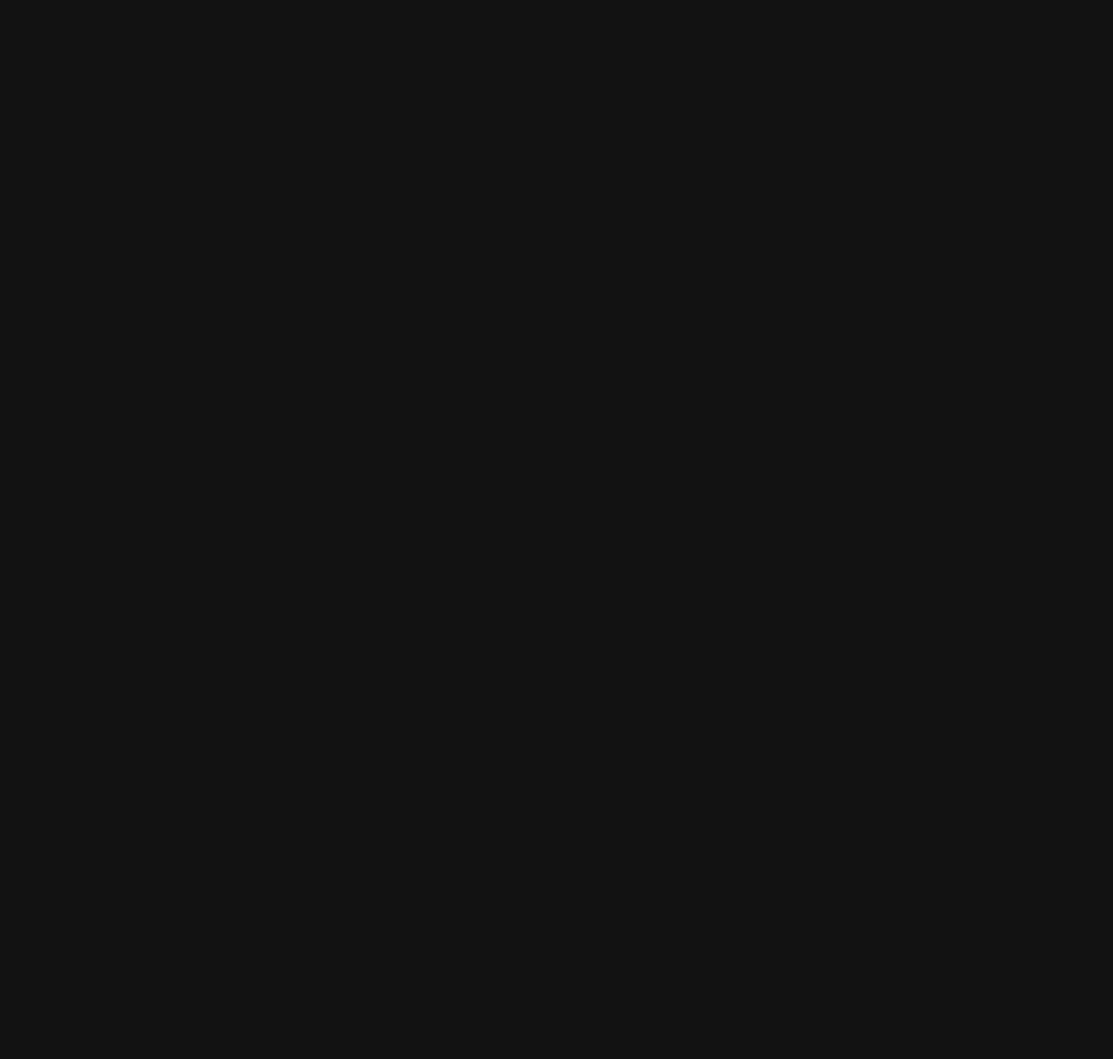
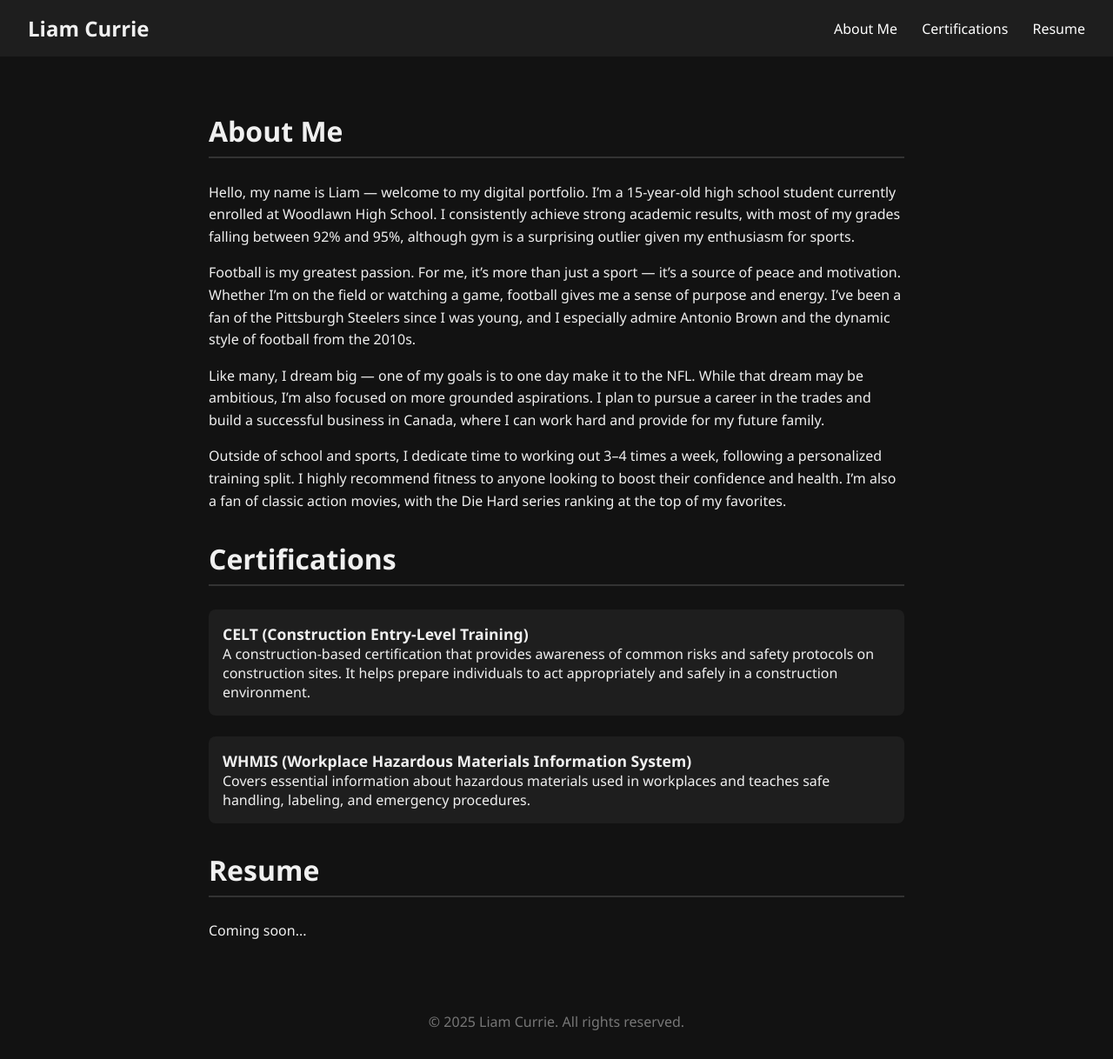
Before and after one commit to liamc1000/Portfolio2, a plain HTML site: page index.html in a window 1280 px wide. Shown: the whole page at 87% size. Before the commit the page ends 800 px from the top, so only its background shows below. Drawn offline with Linux system fonts and the light colour scheme.

Commit message:
Update 2 index.html

```diff
--- a/index.html
+++ b/index.html
@@ -125,4 +125,86 @@
     }
 
     footer {
-      text-align
+      text-align: center;
+      padding: 2rem;
+      color: #777;
+    }
+  </style>
+</head>
+<body>
+  <!-- Popup -->
+  <div id="popup">
+    <div class="popup-content">
+      <div>portfolio</div>
+      <p>by Liam</p>
+    </div>
+  </div>
+
+  <!-- Main Content -->
+  <div id="content">
+    <header>
+      <h1>Liam Currie</h1>
+      <nav>
+        <a href="#about">About Me</a>
+        <a href="#certifications">Certifications</a>
+        <a href="#resume">Resume</a>
+      </nav>
+    </header>
+
+    <main>
+      <section id="about">
+        <h2>About Me</h2>
+        <p>
+          Hello, my name is Liam — welcome to my digital portfolio. I’m a 15-year-old high school student currently enrolled at Woodlawn High School. I consistently achieve strong academic results, with most of my grades falling between 92% and 95%, although gym is a surprising outlier given my enthusiasm for sports.
+        </p>
+        <p>
+          Football is my greatest passion. For me, it’s more than just a sport — it’s a source of peace and motivation. Whether I’m on the field or watching a game, football gives me a sense of purpose and energy. I’ve been a fan of the Pittsburgh Steelers since I was young, and I especially admire Antonio Brown and the dynamic style of football from the 2010s.
+        </p>
+        <p>
+          Like many, I dream big — one of my goals is to one day make it to the NFL. While that dream may be ambitious, I’m also focused on more grounded aspirations. I plan to pursue a career in the trades and build a successful business in Canada, where I can work hard and provide for my future family.
+        </p>
+        <p>
+          Outside of school and sports, I dedicate time to working out 3–4 times a week, following a personalized training split. I highly recommend fitness to anyone looking to boost their confidence and health. I’m also a fan of classic action movies, with the Die Hard series ranking at the top of my favorites.
+        </p>
+      </section>
+
+      <section id="certifications">
+        <h2>Certifications</h2>
+        <ul>
+          <li>
+            <strong>CELT (Construction Entry-Level Training)</strong><br />
+            A construction-based certification that provides awareness of common risks and safety protocols on construction sites. It helps prepare individuals to act appropriately and safely in a construction environment.
+          </li>
+          <li>
+            <strong>WHMIS (Workplace Hazardous Materials Information System)</strong><br />
+            Covers essential information about hazardous materials used in workplaces and teaches safe handling, labeling, and emergency procedures.
+          </li>
+        </ul>
+      </section>
+
+      <section id="resume">
+        <h2>Resume</h2>
+        <p>Coming soon...</p>
+      </section>
+    </main>
+
+    <footer>
+      &copy; 2025 Liam Currie. All rights reserved.
+    </footer>
+  </div>
+
+  <script>
+    window.addEventListener('load', () => {
+      const popup = document.getElementById('popup');
+      const content = document.getElementById('content');
+      content.classList.add('blurred');
+
+      setTimeout(() => {
+        popup.classList.add('fade-out');
+        content.classList.remove('blurred');
+        setTimeout(() => popup.style.display = 'none', 1000);
+      }, 4000);
+    });
+  </script>
+</body>
+</html>
```
